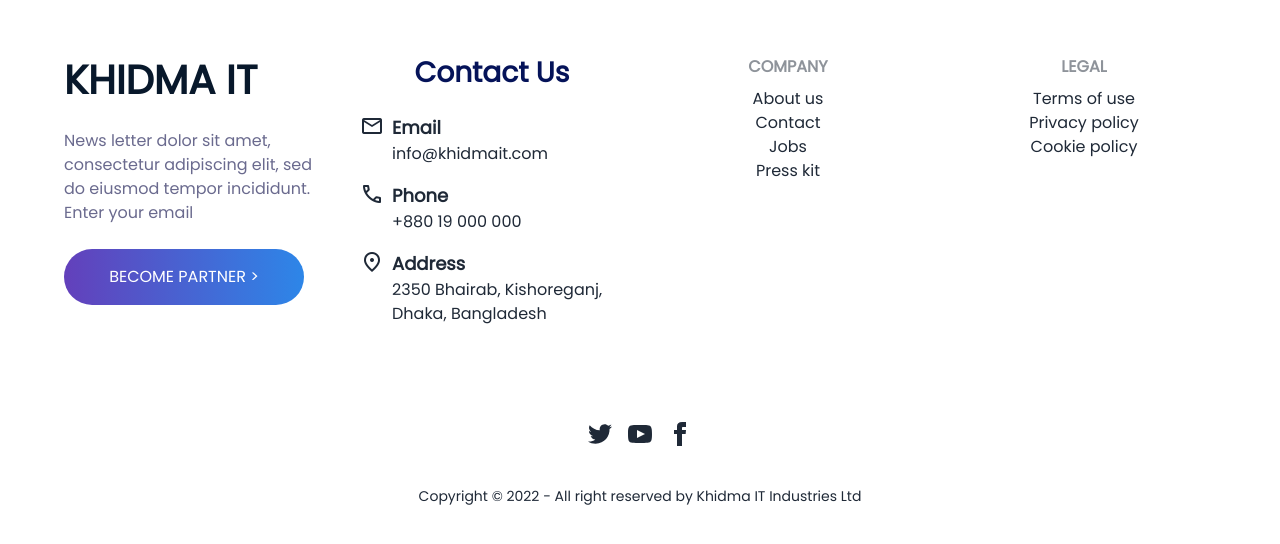
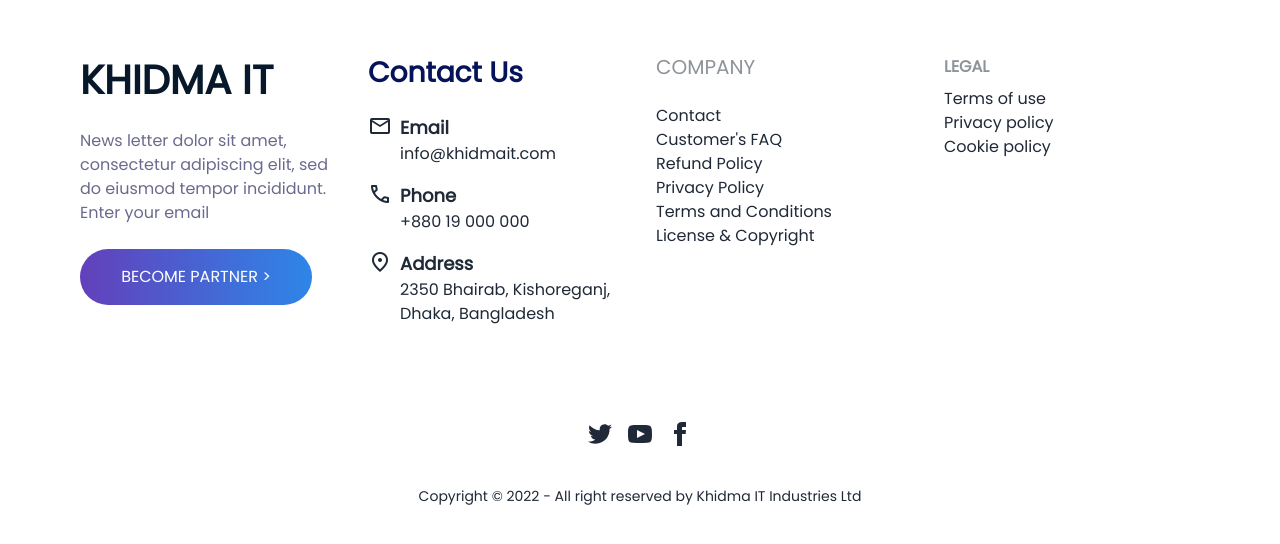
Before and after one commit to mukarrom/itminanit.com, a React (Create React App) app: page / in a window 1280 px wide. Shown: the part 4679-5223 px from the top of the page. Built offline with nearby package versions, Linux system fonts and the light colour scheme; a web font is replaced by a local one.

Commit message:
footer polishing

```diff
--- a/src/components/Footer/Footer.js
+++ b/src/components/Footer/Footer.js
@@ -10,7 +10,7 @@ function Footer() {
       data-aos-duration="600"
     >
       <div className="wrapper font-[Poppins]  mx-auto pt-24 xl:max-w-6xl">
-        <footer className="grid grid-cols-1 sm:grid-cols-2 md:grid-cols-4 gap-x-8 mb-10 justify-evenly text-base-content">
+        <footer className="grid grid-cols-1 sm:grid-cols-2 md:grid-cols-4 gap-x-8 gap-y-8 lg:gap-y-0 px-4 mb-10 justify-evenly text-base-content">
           <div className="flex flex-col justify-start items-start">
             <h1 className="h1 font-extrabold uppercase text-[#08182b] mb-6">
               Khidma IT
@@ -28,8 +28,8 @@ function Footer() {
               </button>
             </div>
           </div>
-          {/* Contact Us */}
-          <div className="flex flex-col justify-start items-center">
+          {/* -------> Contact Us <--------- */}
+          <div className="flex flex-col justify-start items-center md:items-baseline">
             <h3 className="h3 text-[#051359] font-semibold mb-6">Contact Us</h3>
             <ul>
               {/* Email */}
@@ -70,21 +70,60 @@ function Footer() {
                 <p className="">
                   <span className="font-black text-lg">Address</span>
                   <br />
-                  <span className=""> 2350 Bhairab, Kishoreganj, Dhaka, Bangladesh</span>
+                  <span className="">
+                    {' '}
+                    2350 Bhairab, Kishoreganj, Dhaka, Bangladesh
+                  </span>
                 </p>
               </li>
             </ul>
           </div>
           {/* End Contact Us */}
+          {/* Company */}
+          <div className="flex flex-col justify-start items-center md:items-baseline">
+            <h5 className="footer-title h5 text-semibold mb-6">Company</h5>
+            <ul className="footer-address-list">
+              <li>
+                <a href=" " className="link link-hover">
+                  Contact
+                </a>
+              </li>
+              <li>
+                <a href=" " className="link link-hover">
+                  Customer's FAQ
+                </a>
+              </li>
+              <li>
+                <a href="" className="link link-hover">
+                  Refund Policy
+                </a>
+              </li>
+              <li>
+                <a href="" className="link link-hover">
+                  Privacy Policy
+                </a>
+              </li>
+              <li>
+                <a href="" className="link link-hover">
+                  Terms and Conditions
+                </a>
+              </li>
+              <li>
+                <a href=" " className="link link-hover">
+                  License &amp; Copyright
+                </a>
+              </li>
+            </ul>
+          </div>
 
-          <div className="flex flex-col justify-start items-center">
+          {/* <div className="flex flex-col justify-start items-center">
             <span className="footer-title">Company</span>
             <a className="link link-hover">About us</a>
             <a className="link link-hover">Contact</a>
             <a className="link link-hover">Jobs</a>
             <a className="link link-hover">Press kit</a>
-          </div>
-          <div className="flex flex-col justify-start items-center">
+          </div> */}
+          <div className="flex flex-col justify-start items-center md:items-baseline">
             <span className="footer-title">Legal</span>
             <a className="link link-hover">Terms of use</a>
             <a className="link link-hover">Privacy policy</a>
```
